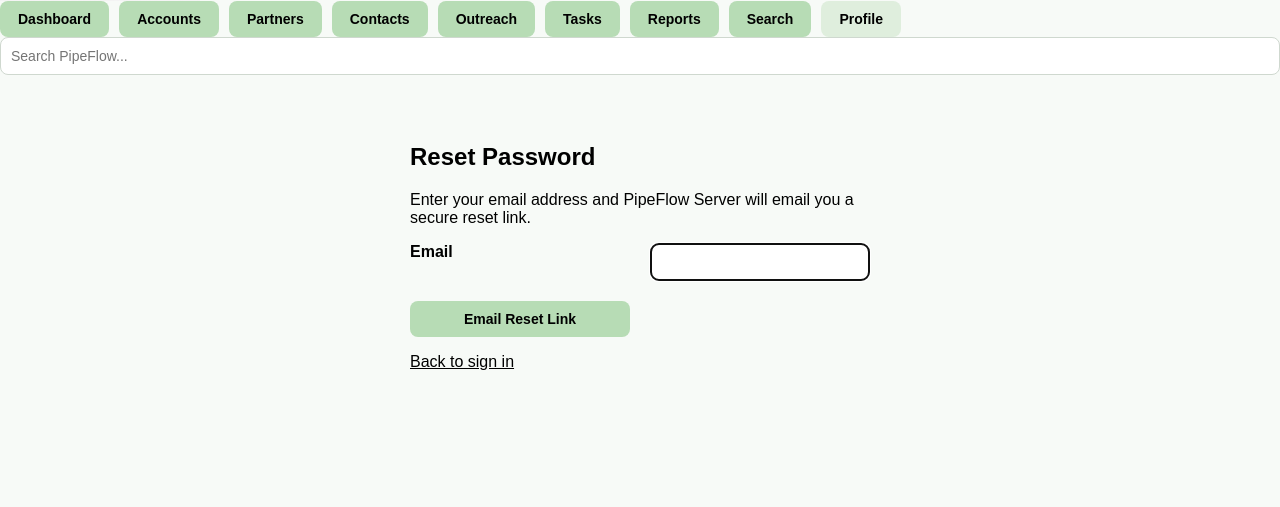
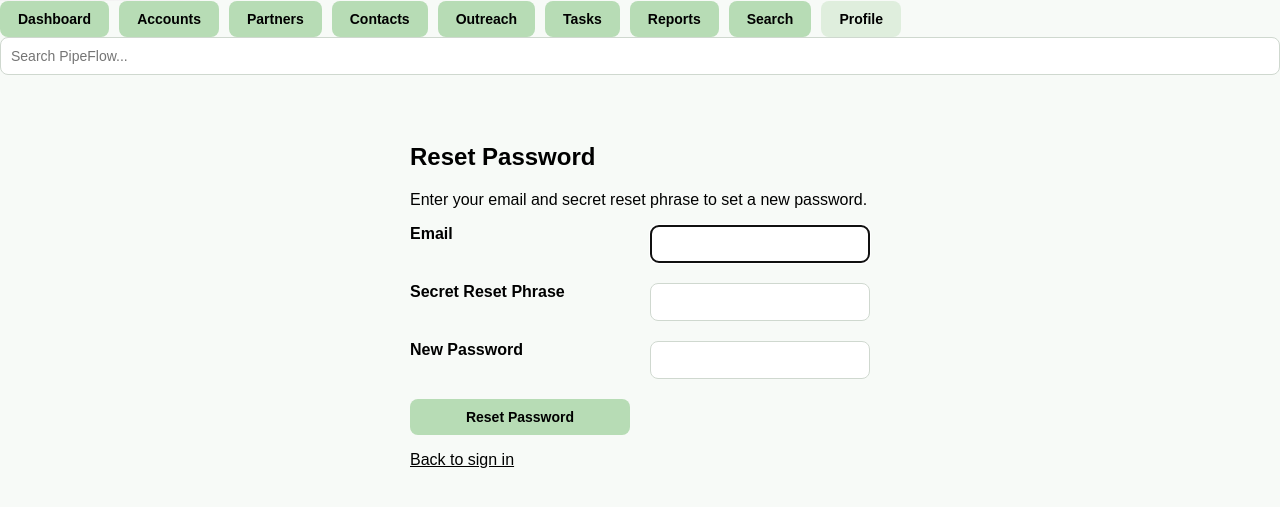
Before and after one commit to BiziMel/BiziMel, a Flask app: page /forgot-password in a window 1280 px wide. Shown: the part 199-706 px from the top of the page. Run offline with Flask 3, Linux system fonts and the light colour scheme.

Commit message:
Add files via upload

```diff
--- a/app.py
+++ b/app.py
@@ -6,12 +6,10 @@ import webbrowser
 import csv
 import io
 import re
-import smtplib
-from email.message import EmailMessage
 from datetime import datetime, timedelta
 
 from flask import Flask, render_template, request, redirect, url_for, Response, send_file, session
-from auth import authenticate_user, create_user, current_user, initialise_auth_database, login_required, admin_required, list_users, reset_user_password, set_user_active, set_user_role, create_password_reset_token, reset_password_with_token
+from auth import authenticate_user, create_user, current_user, initialise_auth_database, login_required, admin_required, list_users, reset_user_password, set_user_active, set_user_role, reset_password_with_phrase
 from database import get_db_connection, initialise_database
 from dropdown_values import DROPDOWN_VALUES
 
@@ -70,43 +68,6 @@ def require_login_and_prepare_database():
 
 
 
-
-def public_base_url():
-    configured = os.environ.get("PIPEFLOW_PUBLIC_URL", "").strip().rstrip("/")
-    if configured:
-        return configured
-    return request.url_root.rstrip("/")
-
-
-def send_password_reset_email(email, reset_link):
-    smtp_host = os.environ.get("PIPEFLOW_SMTP_HOST", "").strip()
-    smtp_port = int(os.environ.get("PIPEFLOW_SMTP_PORT", "587"))
-    smtp_username = os.environ.get("PIPEFLOW_SMTP_USERNAME", "").strip()
-    smtp_password = os.environ.get("PIPEFLOW_SMTP_PASSWORD", "")
-    smtp_from = os.environ.get("PIPEFLOW_SMTP_FROM", smtp_username or "no-reply@pipeflow.local").strip()
-    use_tls = os.environ.get("PIPEFLOW_SMTP_TLS", "1") != "0"
-
-    if not smtp_host or not smtp_username or not smtp_password:
-        app.logger.warning("Password reset email not sent because SMTP is not configured. Reset link: %s", reset_link)
-        return False
-
-    message = EmailMessage()
-    message["Subject"] = "Reset your PipeFlow Server password"
-    message["From"] = smtp_from
-    message["To"] = email
-    message.set_content(
-        "Use this link to reset your PipeFlow Server password. "
-        "The link expires in one hour.\n\n"
-        f"{reset_link}\n"
-    )
-
-    with smtplib.SMTP(smtp_host, smtp_port, timeout=20) as smtp:
-        if use_tls:
-            smtp.starttls()
-        smtp.login(smtp_username, smtp_password)
-        smtp.send_message(message)
-
-    return True
 
 
 @app.route("/login", methods=("GET", "POST"))
@@ -141,38 +102,21 @@ def login():
 
 @app.route("/forgot-password", methods=("GET", "POST"))
 def forgot_password():
-    message = ""
     error = ""
     if request.method == "POST":
         email = request.form.get("email", "")
-        token = create_password_reset_token(email)
-        if token:
-            reset_link = f"{public_base_url()}{url_for('reset_password', token=token)}"
-            try:
-                email_sent = send_password_reset_email(email, reset_link)
-            except Exception:
-                app.logger.exception("Password reset email failed")
-                email_sent = False
-
-            if email_sent:
-                message = "If that email exists, a reset link has been sent."
-            else:
-                error = "Email is not configured yet. Ask an administrator to set up SMTP email settings."
-        else:
-            message = "If that email exists, a reset link has been sent."
-
-    return render_template("forgot_password.html", message=message, error=error)
-
-
-@app.route("/reset-password/<token>", methods=("GET", "POST"))
-def reset_password(token):
-    error = ""
-    if request.method == "POST":
-        error = reset_password_with_token(token, request.form.get("password", ""))
+        reset_phrase = request.form.get("reset_phrase", "")
+        password = request.form.get("password", "")
+        error = reset_password_with_phrase(email, reset_phrase, password)
         if not error:
             return redirect(url_for("login", message="Password reset. Please sign in."))
 
-    return render_template("reset_password.html", token=token, error=error)
+    return render_template("forgot_password.html", error=error)
+
+
+@app.route("/reset-password", methods=("GET", "POST"))
+def reset_password():
+    return redirect(url_for("forgot_password"))
 
 
 @app.route("/register", methods=("GET", "POST"))
@@ -183,6 +127,7 @@ def register():
             request.form.get("email", ""),
             request.form.get("password", ""),
             request.form.get("full_name", ""),
+            request.form.get("reset_phrase", ""),
         )
         if user_id:
             session.clear()
--- a/auth.py
+++ b/auth.py
@@ -1,7 +1,5 @@
 import sqlite3
 import os
-import secrets
-from datetime import datetime, timedelta, timezone
 from functools import wraps
 from pathlib import Path
 
@@ -30,6 +28,13 @@ def get_auth_connection():
     return connection
 
 
+def add_column_if_missing(connection, table_name, column_name, column_definition):
+    rows = connection.execute(f"PRAGMA table_info({table_name})").fetchall()
+    existing_columns = [row["name"] for row in rows]
+    if column_name not in existing_columns:
+        connection.execute(f"ALTER TABLE {table_name} ADD COLUMN {column_name} {column_definition}")
+
+
 def initialise_auth_database() -> None:
     connection = get_auth_connection()
     connection.execute("""
@@ -39,22 +44,13 @@ def initialise_auth_database() -> None:
             password_hash TEXT NOT NULL,
             full_name TEXT NOT NULL,
             role TEXT DEFAULT 'user',
+            reset_phrase_hash TEXT,
             is_active INTEGER DEFAULT 1,
             date_created TEXT DEFAULT CURRENT_TIMESTAMP,
             last_updated TEXT DEFAULT CURRENT_TIMESTAMP
         )
     """)
-    connection.execute("""
-        CREATE TABLE IF NOT EXISTS password_reset_tokens (
-            id INTEGER PRIMARY KEY AUTOINCREMENT,
-            user_id INTEGER NOT NULL,
-            token TEXT NOT NULL UNIQUE,
-            expires_at TEXT NOT NULL,
-            used_at TEXT,
-            date_created TEXT DEFAULT CURRENT_TIMESTAMP,
-            FOREIGN KEY(user_id) REFERENCES users(id)
-        )
-    """)
+    add_column_if_missing(connection, "users", "reset_phrase_hash", "TEXT")
     connection.commit()
     connection.close()
 
@@ -63,11 +59,14 @@ def normalise_email(email: str) -> str:
     return (email or "").strip().lower()
 
 
-def create_user(email: str, password: str, full_name: str):
+def create_user(email: str, password: str, full_name: str, reset_phrase: str = ""):
     email = normalise_email(email)
     full_name = (full_name or "").strip()
-    if not email or not password or not full_name:
+    reset_phrase = (reset_phrase or "").strip()
+    if not email or not password or not full_name or not reset_phrase:
         return None, "All fields are required."
+    if len(reset_phrase) < 12:
+        return None, "Secret reset phrase must be at least 12 characters."
 
     connection = get_auth_connection()
     try:
@@ -75,10 +74,10 @@ def create_user(email: str, password: str, full_name: str):
         role = "admin" if existing_count == 0 else "user"
         cursor = connection.execute(
             """
-            INSERT INTO users (email, password_hash, full_name, role)
-            VALUES (?, ?, ?, ?)
+            INSERT INTO users (email, password_hash, full_name, role, reset_phrase_hash)
+            VALUES (?, ?, ?, ?, ?)
             """,
-            (email, generate_password_hash(password), full_name, role),
+            (email, generate_password_hash(password), full_name, role, generate_password_hash(reset_phrase)),
         )
         connection.commit()
         return cursor.lastrowid, ""
@@ -88,11 +87,15 @@ def create_user(email: str, password: str, full_name: str):
         connection.close()
 
 
-def find_active_user_by_email(email: str):
+def verify_reset_phrase(email: str, reset_phrase: str):
+    reset_phrase = (reset_phrase or "").strip()
+    if not reset_phrase:
+        return None
+
     connection = get_auth_connection()
     user = connection.execute(
         """
-        SELECT id, email, full_name, role
+        SELECT id, email, full_name, reset_phrase_hash
         FROM users
         WHERE email = ?
           AND is_active = 1
@@ -100,62 +103,16 @@ def find_active_user_by_email(email: str):
         (normalise_email(email),),
     ).fetchone()
     connection.close()
-    return user
+
+    if user and user["reset_phrase_hash"] and check_password_hash(user["reset_phrase_hash"], reset_phrase):
+        return user
+    return None
 
 
-def create_password_reset_token(email: str):
-    user = find_active_user_by_email(email)
+def reset_password_with_phrase(email: str, reset_phrase: str, password: str):
+    user = verify_reset_phrase(email, reset_phrase)
     if not user:
-        return None
-
-    token = secrets.token_urlsafe(32)
-    expires_at = (datetime.now(timezone.utc) + timedelta(hours=1)).isoformat()
-    connection = get_auth_connection()
-    connection.execute(
-        """
-        INSERT INTO password_reset_tokens (user_id, token, expires_at)
-        VALUES (?, ?, ?)
-        """,
-        (user["id"], token, expires_at),
-    )
-    connection.commit()
-    connection.close()
-    return token
-
-
-def get_valid_password_reset_token(token: str):
-    token = (token or "").strip()
-    if not token:
-        return None
-
-    connection = get_auth_connection()
-    row = connection.execute(
-        """
-        SELECT password_reset_tokens.*, users.email, users.full_name
-        FROM password_reset_tokens
-        JOIN users ON users.id = password_reset_tokens.user_id
-        WHERE password_reset_tokens.token = ?
-          AND password_reset_tokens.used_at IS NULL
-          AND users.is_active = 1
-        """,
-        (token,),
-    ).fetchone()
-    connection.close()
-
-    if not row:
-        return None
-
-    expires_at = datetime.fromisoformat(row["expires_at"])
-    if expires_at < datetime.now(timezone.utc):
-        return None
-
-    return row
-
-
-def reset_password_with_token(token: str, password: str):
-    row = get_valid_password_reset_token(token)
-    if not row:
-        return "This reset link has expired or has already been used."
+        return "Email or secret phrase was not recognised."
 
     password = (password or "").strip()
     if len(password) < 8:
@@ -169,20 +126,11 @@ def reset_password_with_token(token: str, password: str):
             last_updated = CURRENT_TIMESTAMP
         WHERE id = ?
         """,
-        (generate_password_hash(password), row["user_id"]),
-    )
-    connection.execute(
-        """
-        UPDATE password_reset_tokens
-        SET used_at = CURRENT_TIMESTAMP
-        WHERE token = ?
-        """,
-        (token,),
+        (generate_password_hash(password), user["id"]),
     )
     connection.commit()
     connection.close()
     return ""
-
 
 def authenticate_user(email: str, password: str):
     connection = get_auth_connection()
--- a/static/style.css
+++ b/static/style.css
@@ -1156,3 +1156,9 @@ a:hover {
 .reset-password-form input {
     width: 160px;
 }
+
+.field-help {
+    font-size: 13px;
+    color: #4a4a4a;
+    margin-top: -8px;
+}
--- a/templates/forgot_password.html
+++ b/templates/forgot_password.html
@@ -5,11 +5,7 @@
 {% block content %}
 <section class="auth-panel">
     <h2>Reset Password</h2>
-    <p class="muted-text">Enter your email address and PipeFlow Server will email you a secure reset link.</p>
-
-    {% if message %}
-        <div class="alert-success">{{ message }}</div>
-    {% endif %}
+    <p class="muted-text">Enter your email and secret reset phrase to set a new password.</p>
 
     {% if error %}
         <div class="alert-error">{{ error }}</div>
@@ -19,7 +15,13 @@
         <label for="email">Email</label>
         <input type="email" id="email" name="email" required autofocus>
 
-        <button type="submit" class="btn btn-primary">Email Reset Link</button>
+        <label for="reset_phrase">Secret Reset Phrase</label>
+        <input type="password" id="reset_phrase" name="reset_phrase" minlength="12" required>
+
+        <label for="password">New Password</label>
+        <input type="password" id="password" name="password" minlength="8" required>
+
+        <button type="submit" class="btn btn-primary">Reset Password</button>
     </form>
 
     <p class="muted-text">
--- a/templates/register.html
+++ b/templates/register.html
@@ -21,6 +21,10 @@
         <label for="password">Password</label>
         <input type="password" id="password" name="password" minlength="8" required>
 
+        <label for="reset_phrase">Secret Reset Phrase</label>
+        <input type="password" id="reset_phrase" name="reset_phrase" minlength="12" required>
+        <p class="field-help">Use a private phrase only you know. It is needed if you forget your password.</p>
+
         <button type="submit" class="btn btn-primary">Create Profile</button>
     </form>
 
```
Also changed, not shown: SERVER_README.md (+3 -11 lines), templates/reset_password.html (+4 -14 lines).
